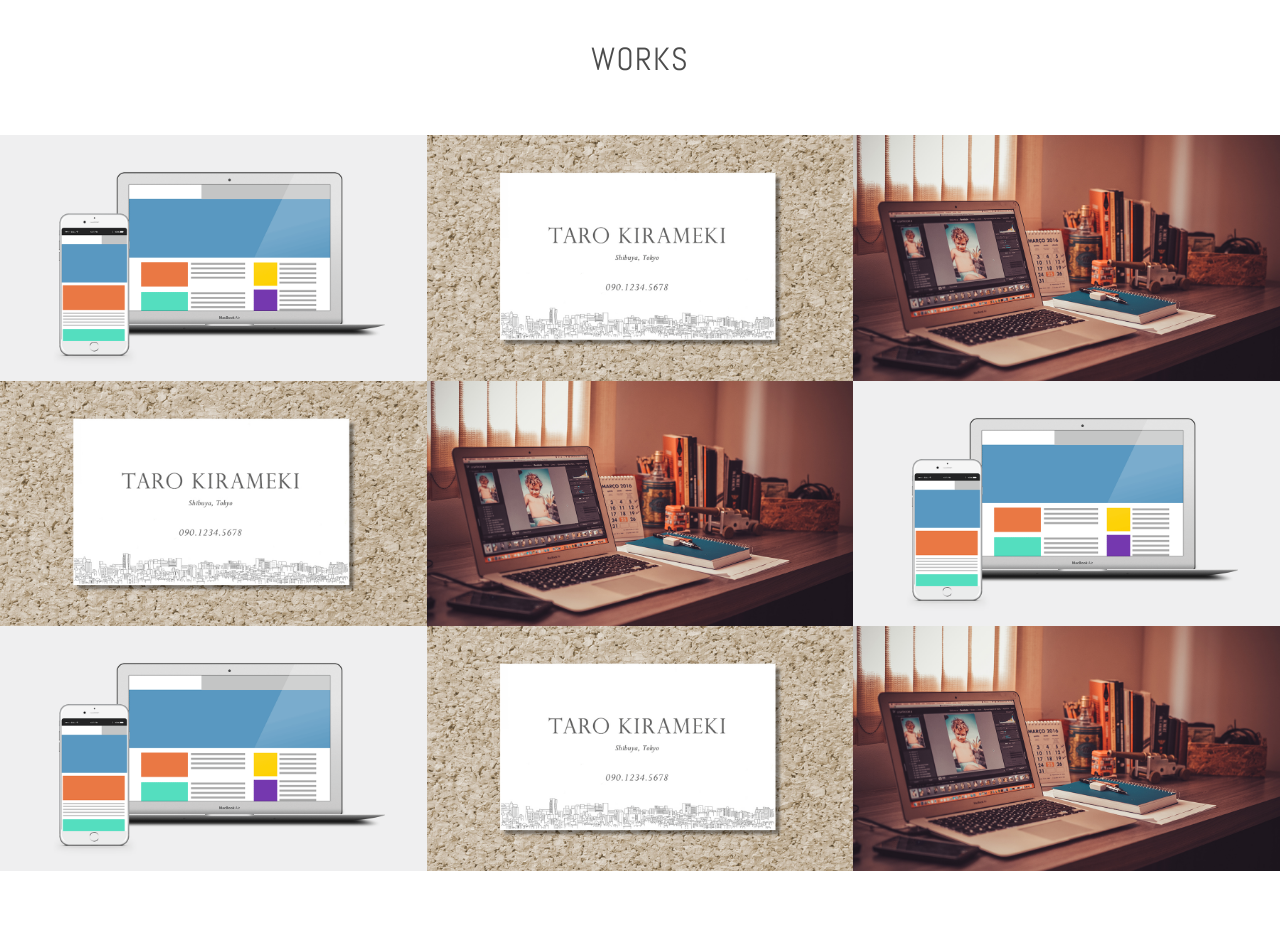
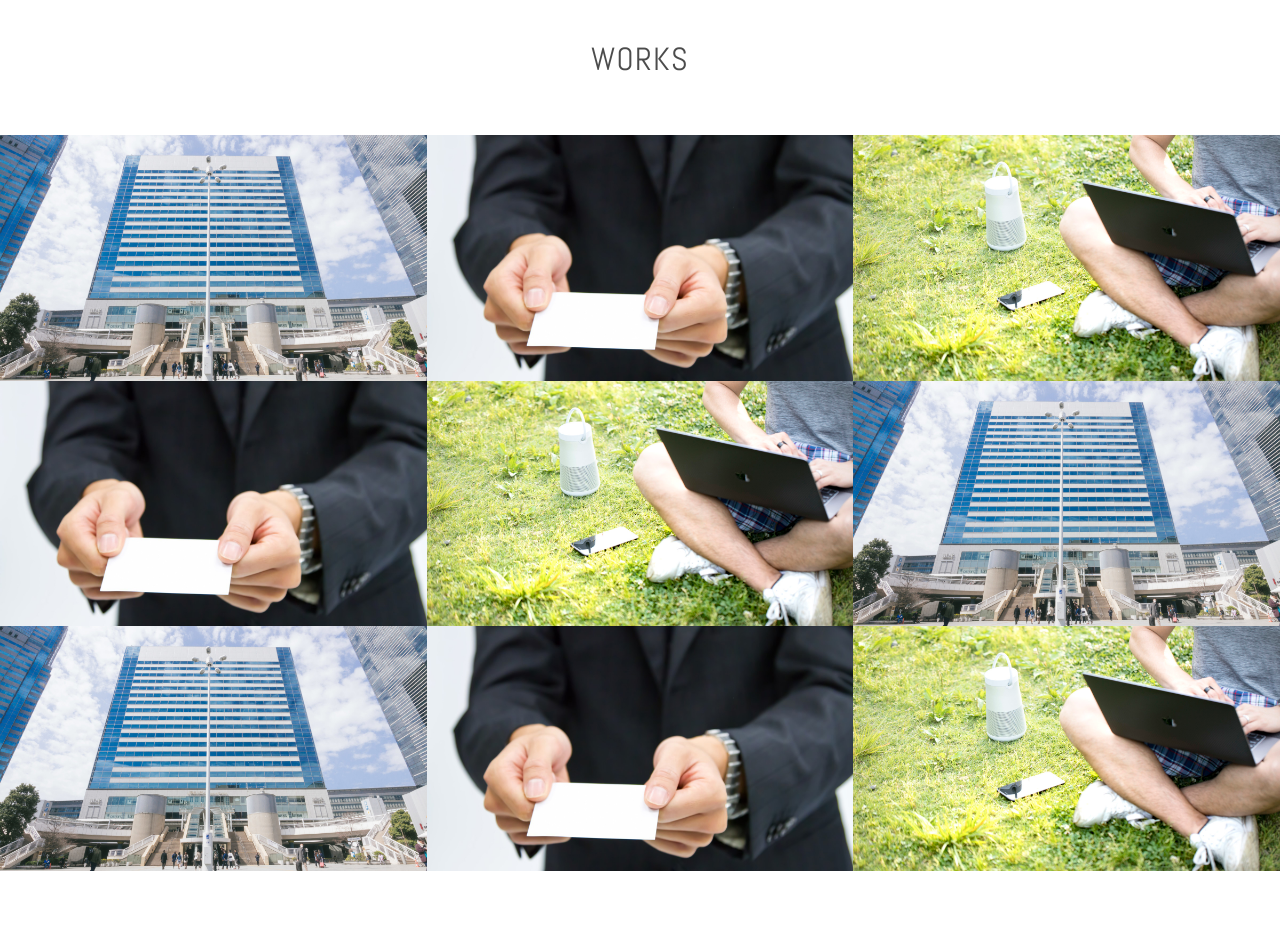
Before and after one commit to ff0807/ff0807.github.io, a plain HTML site: page index.html in a window 1280 px wide. Shown: the part 1060-1988 px from the top of the page. Drawn offline with nearby package versions, Linux system fonts and the light colour scheme.

Commit message:
サイト内の画像差し替え

```diff
--- a/index.html
+++ b/index.html
@@ -14,7 +14,7 @@
             <a href="#contact" class="button-contact"><i aria-label="お問い合わせ" class="fa fa-envelope-o"></i></a>
             <div class="profile">
                 <h1 class="site-title abel uppercase text-center">Web Designer <span>Hanako Kirameki</span></h1>
-                <img src="./images/img_profile.jpg" alt="プロフィール写真" width="140" height="140" class="block-center profile-icon">
+                <img src="./images/profile_140.jpg" alt="プロフィール写真" width="140" height="140" class="block-center profile-icon">
                 <p>はじめまして！東京都出身のWebデザイナー、きらめき花子です。現在、Webデザイナーとして某企業に勤めながら、さらなるスキルアップのためにオンラインスクールでWebデザインを勉強中です。将来はお客様に寄り添い、デザインを考えていけるデザイナーになりたいと思っています！</p>
             </div>
         </header>
@@ -43,7 +43,7 @@
                 <h2 class="text-center">Works</h2>
         <div class="works-box">
             <a href="#">
-                <img src="./images/img_work_site.png" alt="株式会社きらめき コーポレートサイト様 Webサイトデザイン">
+                <img src="./images/work_1.jpg" alt="株式会社きらめき コーポレートサイト様 Webサイトデザイン">
                 <div class="works-box-inner">
                     <div class="text-center">
                         <h3>株式会社きらめき コーポレートサイト</h3>
@@ -55,7 +55,7 @@
         </div>
         <div class="works-box">
             <a href="#">
-                <img src="./images/img_work_card.jpg" alt="きらめき花子様 名刺デザイン">
+                <img src="./images/work_2.jpg" alt="きらめき花子様 名刺デザイン">
                 <div class="works-box-inner">
                     <div class="text-center">
                         <h3>きらめき花子様 名刺</h3>
@@ -67,7 +67,7 @@
         </div>
         <div class="works-box">
             <a href="#">
-                <img src="./images/img_work_blog.jpg" alt="WordPressオリジナルテーマ">
+                <img src="./images/work_3.jpg" alt="WordPressオリジナルテーマ">
                 <div class="works-box-inner">
                     <div class="text-center">
                         <h3>ブログデザイン</h3>
@@ -79,7 +79,7 @@
         </div>
         <div class="works-box">
             <a href="#">
-                <img src="./images/img_work_card.jpg" alt="きらめき花子様 名刺デザイン">
+                <img src="./images/work_2.jpg" alt="きらめき花子様 名刺デザイン">
                 <div class="works-box-inner">
                     <div class="text-center">
                         <h3>きらめき花子様 名刺</h3>
@@ -91,7 +91,7 @@
         </div>
         <div class="works-box">
             <a href="#">
-                <img src="./images/img_work_blog.jpg" alt="WordPressオリジナルテーマ">
+                <img src="./images/work_3.jpg" alt="WordPressオリジナルテーマ">
                 <div class="works-box-inner">
                     <div class="text-center">
                         <h3>ブログデザイン</h3>
@@ -103,7 +103,7 @@
         </div>
         <div class="works-box">
             <a href="#">
-                <img src="./images/img_work_site.png" alt="株式会社きらめき コーポレートサイト様 Webサイトデザイン">
+                <img src="./images/work_1.jpg" alt="株式会社きらめき コーポレートサイト様 Webサイトデザイン">
                 <div class="works-box-inner">
                     <div class="text-center">
                         <h3>株式会社きらめき コーポレートサイト</h3>
@@ -115,7 +115,7 @@
         </div>
         <div class="works-box">
             <a href="#">
-                <img src="./images/img_work_site.png" alt="株式会社きらめき コーポレートサイト様 Webサイトデザイン">
+                <img src="./images/work_1.jpg" alt="株式会社きらめき コーポレートサイト様 Webサイトデザイン">
                 <div class="works-box-inner">
                     <div class="text-center">
                         <h3>株式会社きらめき コーポレートサイト</h3>
@@ -127,7 +127,7 @@
         </div>
         <div class="works-box">
             <a href="#">
-                <img src="./images/img_work_card.jpg" alt="きらめき花子様 名刺デザイン">
+                <img src="./images/work_2.jpg" alt="きらめき花子様 名刺デザイン">
                 <div class="works-box-inner">
                     <div class="text-center">
                         <h3>きらめき花子様 名刺</h3>
@@ -139,7 +139,7 @@
         </div>
         <div class="works-box">
             <a href="#">
-                <img src="./images/img_work_blog.jpg" alt="WordPressオリジナルテーマ">
+                <img src="./images/work_3.jpg" alt="WordPressオリジナルテーマ">
                 <div class="works-box-inner">
                     <div class="text-center">
                         <h3>ブログデザイン</h3>
```
Also changed, not shown: images/img_profile.jpg (deleted), images/img_work_blog.jpg (deleted), images/img_work_card.jpg (deleted), images/img_work_site.png (deleted), images/profile_140.jpg (added), images/work_1.jpg (added), images/work_2.jpg (added), images/work_3.jpg (added).
